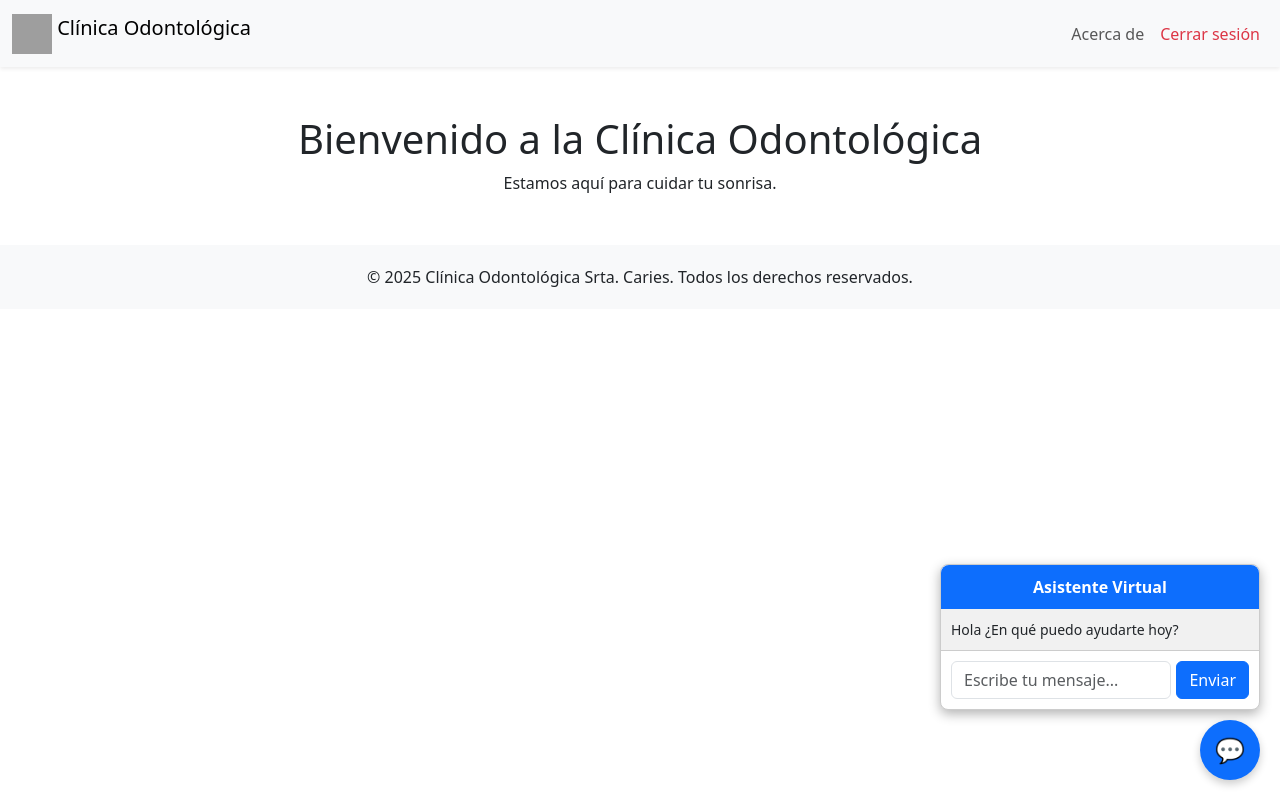
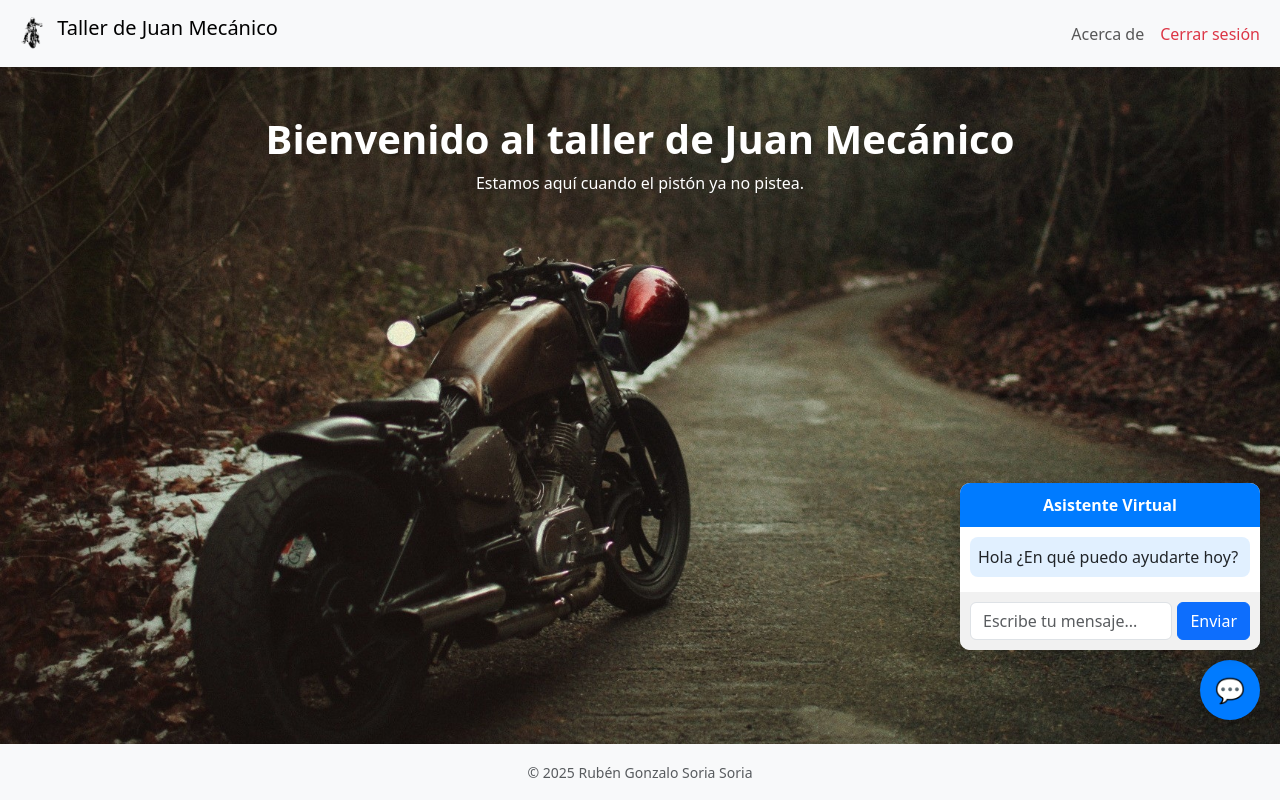
Before and after one commit to WinTux/20250927, a Flask app: page /chat in a window 1280 px wide. Run offline with Flask 3, Linux system fonts and the light colour scheme; a user stored in the database is signed in; some libraries are stand-ins or nearby versions; grey boxes are pictures that could not be loaded.

Commit message:
Mejorando chat.html en apariencia.

```diff
--- a/static/estilo_adicional.css
+++ b/static/estilo_adicional.css
@@ -1,46 +1,47 @@
 body {
-        padding-bottom: 100px;
+        background-image: url("/static/imagenes/fondo_chat.jpg");
+        background-size: cover;
+        background-position: center;
+        background-repeat: no-repeat;
+        min-height: 100vh;
+        position: relative;
+        padding-bottom: 70px; /* deja espacio para el footer */
     }
 
     .chat-button {
         position: fixed;
-        bottom: 20px;
+        bottom: 80px; /* justo encima del footer */
         right: 20px;
-        z-index: 1000;
-        background-color: #0d6efd;
+        background-color: #007bff;
+        color: white;
+        border: none;
         border-radius: 50%;
         width: 60px;
         height: 60px;
-        border: none;
+        font-size: 24px;
+        z-index: 1050;
         box-shadow: 0 4px 8px rgba(0,0,0,0.2);
-        display: flex;
-        align-items: center;
-        justify-content: center;
-        color: white;
-        font-size: 24px;
+        cursor: pointer;
     }
 
     .chat-window {
         position: fixed;
-        bottom: 90px;
+        bottom: 150px; /* por encima del botón */
         right: 20px;
-        width: 320px;
-        max-height: 480px;
-        background: white;
-        border: 1px solid #ccc;
-        border-radius: 8px;
+        width: 300px;
+        max-height: 400px;
+        background-color: white;
+        border-radius: 10px;
+        overflow: hidden;
+        box-shadow: 0 4px 16px rgba(0, 0, 0, 0.2);
         display: none;
-        flex-direction: column;
-        box-shadow: 0 4px 12px rgba(0,0,0,0.3);
-        z-index: 999;
+        z-index: 1050;
     }
 
     .chat-header {
-        background-color: #0d6efd;
+        background-color: #007bff;
         color: white;
         padding: 10px;
-        border-top-left-radius: 8px;
-        border-top-right-radius: 8px;
         font-weight: bold;
         text-align: center;
     }
@@ -49,53 +50,24 @@ body {
         flex: 1;
         padding: 10px;
         overflow-y: auto;
-        font-size: 14px;
+        max-height: 250px;
+    }
+
+    .chat-footer {
+        display: flex;
+        padding: 10px;
+        gap: 5px;
         background-color: #f1f1f1;
     }
 
-    .chat-footer {
-        padding: 10px;
-        border-top: 1px solid #ccc;
-        display: flex;
-        gap: 5px;
-    }
-
-    .message-block {
-        margin-bottom: 12px;
-        max-width: 85%;
-        padding: 8px 12px;
-        border-radius: 12px;
-        position: relative;
-        display: inline-block;
-        word-wrap: break-word;
-    }
-
-    .message-timestamp {
-        font-size: 11px;
-        color: #888;
-        margin-top: 4px;
-        text-align: right;
-    }
-
-    .user-message {
-        background-color: #d1e7dd;
-        color: #000;
-        margin-left: auto;
-        border-top-right-radius: 0;
-    }
-
-    .bot-message {
-        background-color: #ffffff;
-        color: #000;
-        margin-right: auto;
-        border-top-left-radius: 0;
-        border: 1px solid #ddd;
+    .chat-message.bot {
+        background-color: #e1f0ff;
+        padding: 8px;
+        border-radius: 8px;
+        margin-bottom: 5px;
+        text-align: left;
     }
 
     footer {
-        position: relative;
-        margin-top: 50px;
-        text-align: center;
-        padding: 20px 0;
-        background-color: #f8f9fa;
+        z-index: 1000;
     }
--- a/templates/chat.html
+++ b/templates/chat.html
@@ -7,17 +7,17 @@
     <link rel="stylesheet" href="{{ url_for('static', filename='estilo_adicional.css') }}">
 </head>
 <body>
-<!-- Navbar -->
     <nav class="navbar navbar-expand-lg navbar-light bg-light shadow-sm">
         <div class="container-fluid">
             <a class="navbar-brand" href="#">
-            <img src="{{ url_for('static', filename='logo.png') }}" alt="Logo" width="40" height="40" class="d-inline-block align-text-top">
-            Clínica Odontológica
+                <img src="{{ url_for('static', filename='imagenes/logo.webp') }}" alt="Logo" width="40" height="40" class="d-inline-block align-text-top">
+                Taller de Juan Mecánico
             </a>
             <div class="collapse navbar-collapse">
                 <ul class="navbar-nav ms-auto">
                     <li class="nav-item">
-                    <a class="nav-link" href="#">Acerca de</a>
+                        <!-- botón para mi modal -->
+                        <a class="nav-link" href="#" data-bs-toggle="modal" data-bs-target="#acercaDeModal">Acerca de</a>
                     </li>
                     <li class="nav-item">
                         <a class="nav-link text-danger" href="{{ url_for('logout') }}">Cerrar sesión</a>
@@ -27,19 +27,19 @@
         </div>
     </nav>
 
-
     <!-- Contenido principal -->
-    <div class="container mt-5">
-        <h1 class="text-center">Bienvenido a la Clínica Odontológica</h1>
-        <p class="text-center">Estamos aquí para cuidar tu sonrisa.</p>
+    <div class="container mt-5 text-center text-white">
+        <h1 class="fw-bold">Bienvenido al taller de Juan Mecánico</h1>
+        <p>Estamos aquí cuando el pistón ya no pistea.</p>
     </div>
 
-    <!-- Chat floating button -->
+
+    <!-- botón de Chat -->
     <button class="chat-button" id="open-chat">
         💬
     </button>
 
-    <!-- Chat window -->
+    <!-- Chat -->
     <div class="chat-window d-flex flex-column" id="chat-window">
         <div class="chat-header">
             Asistente Virtual
@@ -53,13 +53,39 @@
         </div>
     </div>
 
-    <!-- Footer -->
-    <footer>
-        &copy; 2025 Clínica Odontológica Srta. Caries. Todos los derechos reservados.
+    <footer class="bg-light text-center text-muted py-3 fixed-bottom shadow-sm">
+        <div class="container">
+            <small>© 2025 Rubén Gonzalo Soria Soria</small>
+        </div>
     </footer>
 
-    <!-- Bootstrap JS -->
     <script src="{{ url_for('static', filename='bootstrap.min.js') }}"></script>
+
+    <!-- Modal Acerca de -->
+    <div class="modal fade" id="acercaDeModal" tabindex="-1" aria-labelledby="acercaDeLabel" aria-hidden="true">
+        <div class="modal-dialog modal-dialog-centered">
+            <div class="modal-content shadow">
+                <div class="modal-header bg-primary text-white">
+                    <h5 class="modal-title" id="acercaDeLabel">Acerca de</h5>
+                    <button type="button" class="btn-close btn-close-white" data-bs-dismiss="modal" aria-label="Cerrar"></button>
+                </div>
+                <div class="modal-body text-center">
+                    <!-- Foto personal -->
+                    <img src="{{ url_for('static', filename='imagenes/foto_ruben.jpg') }}" alt="Foto de Rubén" class="rounded-circle mb-3" width="120" height="120">
+
+                    <!-- Información personal -->
+                    <h5>Rubén Gonzalo Soria Soria</h5>
+                    <p class="mb-1">Profesión: Lic. en Informática</p>
+                    <p class="mb-1">Teléfono: +591 71255521</p>
+                    <p class="mb-3">Email: rusok.software@gmail.com</p>
+                    <p class="mb-0">TRABAJO FINAL DE INTELIGENCIA ARTIFICIAL</p>
+                </div>
+                <div class="modal-footer">
+                    <button type="button" class="btn btn-secondary" data-bs-dismiss="modal">Cerrar</button>
+                </div>
+            </div>
+        </div>
+    </div>
 
     <!-- Chat script -->
     <script>
--- a/templates/index.html
+++ b/templates/index.html
@@ -8,7 +8,7 @@
     <!-- Estilos personalizados -->
     <style>
         body {
-            background-image: url("{{ url_for('static', filename='fondo.jpg') }}");
+            background-image: url("{{ url_for('static', filename='imagenes/fondo.jpg') }}");
             background-size: cover;
             background-position: center;
             height: 100vh;
@@ -47,7 +47,7 @@
 <body>
     <div class="overlay">
         <div class="login-box">
-            <img src="{{ url_for('static', filename='logo.webp') }}" alt="Logo" class="logo">
+            <img src="{{ url_for('static', filename='imagenes/logo.webp') }}" alt="Logo" class="logo">
 
             <h2>Bienvenido al taller de Juan Mecánico</h2>
 
```
Also changed, not shown: static/imagenes/fondo.jpg (renamed from static/fondo.jpg), static/imagenes/fondo_chat.jpg (added), static/imagenes/foto_ruben.jpg (added), static/imagenes/logo.webp (renamed from static/logo.webp). Lines whose indentation alone changed are shown as unchanged.
